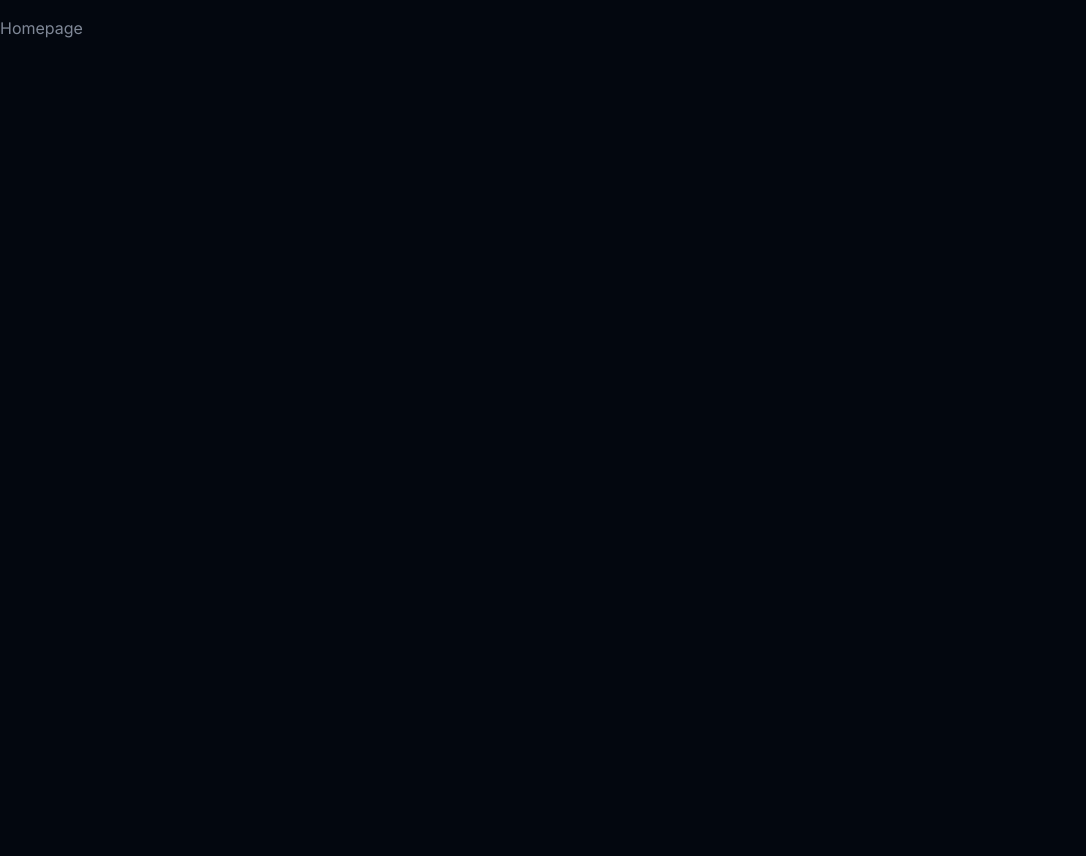
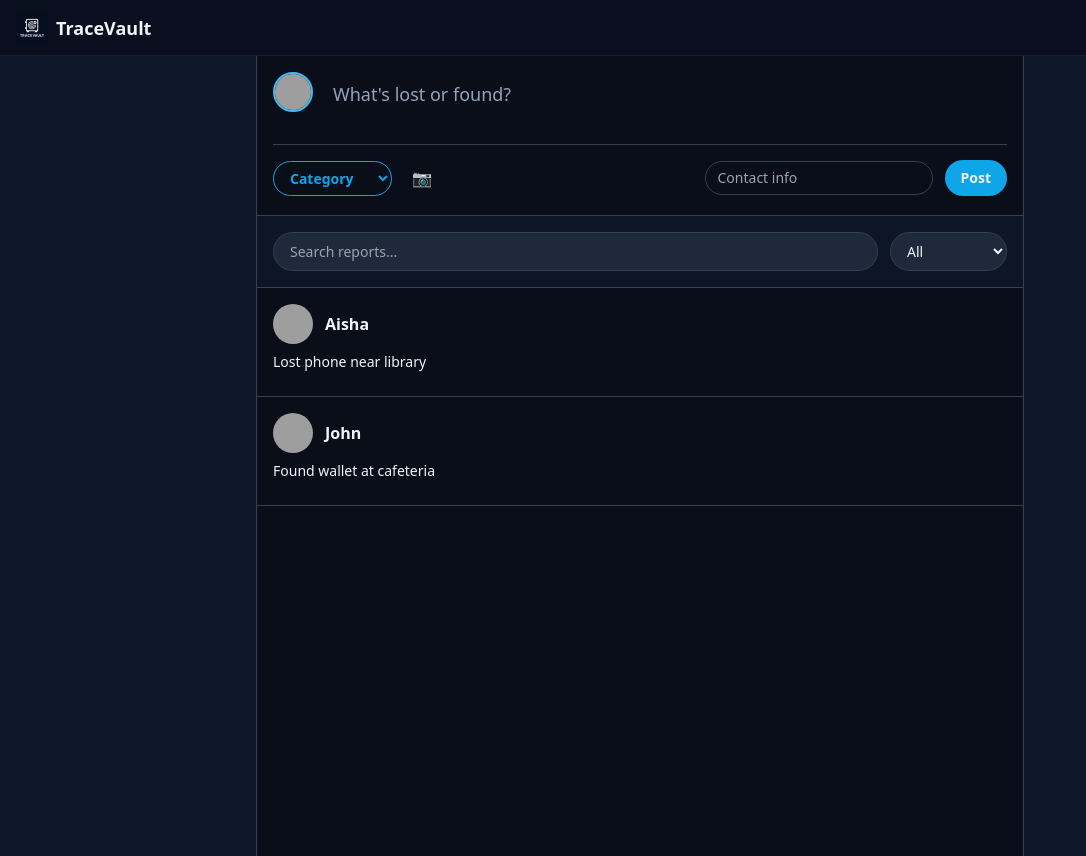
Before and after one commit to lcc33/trace-vault, a Next.js app in the folder client/: page /home in a window 1280 px wide. Shown: the whole page, without its empty margins (0-1086 px from the left). Before the commit the page ends 816 px from the top, so only its background shows below. Built offline with nearby package versions, Linux system fonts and the light colour scheme; grey boxes are pictures that could not be loaded.

Commit message:
building the homepage

```diff
--- a/client/next.config.mjs
+++ b/client/next.config.mjs
@@ -1,10 +1,23 @@
 /** @type {import('next').NextConfig} */
 const nextConfig = {
   images: {
-    domains: [
-      'utfs.io',
-      'img.clerk.com',
-      'subdomain',
+    remotePatterns: [
+      {
+        protocol: "https",
+        hostname: "utfs.io",
+      },
+      {
+        protocol: "https",
+        hostname: "img.clerk.com",
+      },
+      {
+        protocol: "https",
+        hostname: "i.pinimg.com",
+      },
+      {
+        protocol: "https",
+        hostname: "subdomain",
+      },
     ],
   },
   reactStrictMode: false,
--- a/client/src/app/home/page.tsx
+++ b/client/src/app/home/page.tsx
@@ -1,7 +1,272 @@
+"use client";
 
+import React, { useState, useRef } from "react";
+import { Navbar } from "@/components";
+import Image from "next/image";
 
-export default function Home(){
-  return(
-    <div className="mt-4 text-muted-foreground">Homepage</div>
-  )
+interface User {
+  _id: string;
+  name: string;
+  profilePic?: string;
 }
+
+interface Report {
+  _id: string;
+  user: User;
+  description: string;
+  category: string;
+  contact: string;
+  image?: string;
+  createdAt: string;
+}
+
+interface PopupState {
+  message: string;
+  isSuccess: boolean;
+  isVisible: boolean;
+}
+
+const defaultAvatar =
+  "https://i.pinimg.com/736x/21/f6/fc/21f6fc4abd29ba736e36e540a787e7da.jpg";
+
+export default function Home() {
+  // Mock current user
+  const [currentUser] = useState<User>({
+    _id: "1",
+    name: "Muhammad",
+    profilePic: defaultAvatar,
+  });
+
+  // Mock reports
+  const [reports, setReports] = useState<Report[]>([
+    {
+      _id: "r1",
+      user: { _id: "1", name: "Aisha" },
+      description: "Lost phone near library",
+      category: "phone",
+      contact: "08012345678",
+      createdAt: new Date().toISOString(),
+    },
+    {
+      _id: "r2",
+      user: { _id: "2", name: "John" },
+      description: "Found wallet at cafeteria",
+      category: "wallet",
+      contact: "08098765432",
+      createdAt: new Date().toISOString(),
+    },
+  ]);
+
+  const [searchQuery, setSearchQuery] = useState("");
+  const [filterCategory, setFilterCategory] = useState("all");
+  const [popup, setPopup] = useState<PopupState>({
+    message: "",
+    isSuccess: true,
+    isVisible: false,
+  });
+  const [selectedImageName, setSelectedImageName] = useState("");
+
+  // Form refs
+  const descriptionRef = useRef<HTMLTextAreaElement>(null);
+  const categoryRef = useRef<HTMLSelectElement>(null);
+  const contactRef = useRef<HTMLInputElement>(null);
+  const imageInputRef = useRef<HTMLInputElement>(null);
+
+  const showPopup = (message: string, isSuccess: boolean) => {
+    setPopup({ message, isSuccess, isVisible: true });
+    setTimeout(
+      () => setPopup({ message: "", isSuccess: true, isVisible: false }),
+      2000
+    );
+  };
+
+  const handleImageChange = (e: React.ChangeEvent<HTMLInputElement>) => {
+    const file = e.target.files?.[0];
+    setSelectedImageName(file ? file.name : "");
+  };
+
+  // For now, just append report locally
+  const handleReportSubmit = (e: React.FormEvent) => {
+    e.preventDefault();
+    if (!descriptionRef.current || !categoryRef.current || !contactRef.current)
+      return;
+
+    const newReport: Report = {
+      _id: Date.now().toString(),
+      user: currentUser,
+      description: descriptionRef.current.value,
+      category: categoryRef.current.value,
+      contact: contactRef.current.value,
+      createdAt: new Date().toISOString(),
+    };
+
+    setReports((prev) => [newReport, ...prev]);
+    showPopup("Report posted locally ✅", true);
+
+    // Reset form
+    descriptionRef.current.value = "";
+    categoryRef.current.value = "";
+    contactRef.current.value = "";
+    setSelectedImageName("");
+    if (imageInputRef.current) imageInputRef.current.value = "";
+  };
+
+  // Filters
+  const filteredReports = reports.filter((report) => {
+    const matchesSearch = report.description
+      .toLowerCase()
+      .includes(searchQuery.toLowerCase());
+    const matchesCategory =
+      filterCategory === "all" || report.category === filterCategory;
+    return matchesSearch && matchesCategory;
+  });
+
+  return (
+    <div className="min-h-screen bg-slate-900 text-slate-100 font-sans leading-relaxed overflow-x-hidden">
+      <Navbar />
+      <main className="max-w-3xl mx-auto min-h-screen border-x border-slate-700 bg-black/40">
+        {/* Report form */}
+        <section className="border-b border-slate-700 p-4">
+          <form onSubmit={handleReportSubmit}>
+            <div className="flex gap-3 items-start">
+              <Image
+                src={currentUser?.profilePic || defaultAvatar}
+                alt="Profile"
+                width={40}
+                height={40}
+                className="w-10 h-10 rounded-full object-cover border-2 border-sky-400"
+              />
+              <textarea
+                ref={descriptionRef}
+                className="flex-1 bg-transparent border-none resize-none min-h-[50px] p-2 text-lg outline-none placeholder:text-slate-400"
+                placeholder="What's lost or found?"
+                required
+              />
+            </div>
+            <div className="flex flex-col sm:flex-row justify-between items-center gap-3 pt-3 border-t border-slate-700">
+              <div className="flex items-center gap-3">
+                <select
+                  ref={categoryRef}
+                  required
+                  className="bg-transparent text-sky-500 border border-sky-500 rounded-full px-3 py-1.5 text-sm font-semibold"
+                >
+                  <option value="">Category</option>
+                  <option value="phone">📱 Phone</option>
+                  <option value="id">🆔 ID Card</option>
+                  <option value="bag">🎒 Bag</option>
+                  <option value="wallet">💰 Wallet</option>
+                  <option value="other">📦 Other</option>
+                </select>
+                <label
+                  htmlFor="itemImage"
+                  className="cursor-pointer p-2 rounded-full hover:bg-sky-500/10"
+                >
+                  📷
+                  <input
+                    ref={imageInputRef}
+                    id="itemImage"
+                    type="file"
+                    className="hidden"
+                    accept="image/*"
+                    onChange={handleImageChange}
+                  />
+                </label>
+                {selectedImageName && (
+                  <span className="text-sky-500 text-xs bg-sky-500/10 rounded-full px-3 py-1">
+                    {selectedImageName}
+                  </span>
+                )}
+              </div>
+              <div className="flex items-center gap-3">
+                <input
+                  ref={contactRef}
+                  type="text"
+                  placeholder="Contact info"
+                  required
+                  className="bg-transparent border border-slate-700 rounded-full px-3 py-1.5 text-sm outline-none focus:border-sky-500"
+                />
+                <button
+                  type="submit"
+                  className="bg-sky-500 rounded-full px-4 py-2 text-sm font-bold hover:bg-sky-600"
+                >
+                  Post
+                </button>
+              </div>
+            </div>
+          </form>
+        </section>
+
+        {/* Popup */}
+        {popup.isVisible && (
+          <div
+            className={`fixed top-8 left-1/2 -translate-x-1/2 px-4 py-2 rounded-lg text-sm font-semibold shadow-lg ${
+              popup.isSuccess ? "bg-green-500" : "bg-red-600"
+            }`}
+          >
+            {popup.message}
+          </div>
+        )}
+
+        {/* Search + filter */}
+        <section className="border-b border-slate-700 p-4 flex gap-3 sticky top-0 z-10 bg-slate-900/90 backdrop-blur-md">
+          <input
+            type="text"
+            placeholder="Search reports..."
+            value={searchQuery}
+            onChange={(e) => setSearchQuery(e.target.value)}
+            className="flex-1 bg-slate-800 border border-slate-700 rounded-full px-4 py-2 text-sm focus:border-sky-500 outline-none"
+          />
+          <select
+            value={filterCategory}
+            onChange={(e) => setFilterCategory(e.target.value)}
+            className="bg-slate-800 border border-slate-700 rounded-full px-3 py-2 text-sm focus:border-sky-500 outline-none"
+          >
+            <option value="all">All</option>
+            <option value="phone">📱 Phone</option>
+            <option value="id">🆔 ID Card</option>
+            <option value="bag">🎒 Bag</option>
+            <option value="wallet">💰 Wallet</option>
+            <option value="other">📦 Other</option>
+          </select>
+        </section>
+
+        {/* Reports feed */}
+        <section>
+          {filteredReports.length === 0 ? (
+            <p className="text-center text-slate-400 py-12">
+              No reports found.
+            </p>
+          ) : (
+            filteredReports.map((report) => (
+              <div
+                key={report._id}
+                className="border-b border-slate-700 p-4 hover:bg-white/5"
+              >
+                <div className="flex items-center gap-3 mb-2">
+                  <Image
+                    src={report.user?.profilePic || defaultAvatar}
+                    alt={`${report.user?.name}'s profile`}
+                    width={40}
+                    height={40}
+                    className="w-10 h-10 rounded-full object-cover"
+                  />
+                  <span className="font-bold">{report.user?.name}</span>
+                </div>
+                <p className="text-sm mb-2">{report.description}</p>
+                {report.image && (
+                  <Image
+                    src={report.image}
+                    alt="Report image"
+                    width={500}
+                    height={300}
+                    className="rounded-xl border border-slate-700"
+                  />
+                )}
+              </div>
+            ))
+          )}
+        </section>
+      </main>
+    </div>
+  );
+}
```
Also changed, not shown: 2 other files (tests, documents, lock files or other folders).
